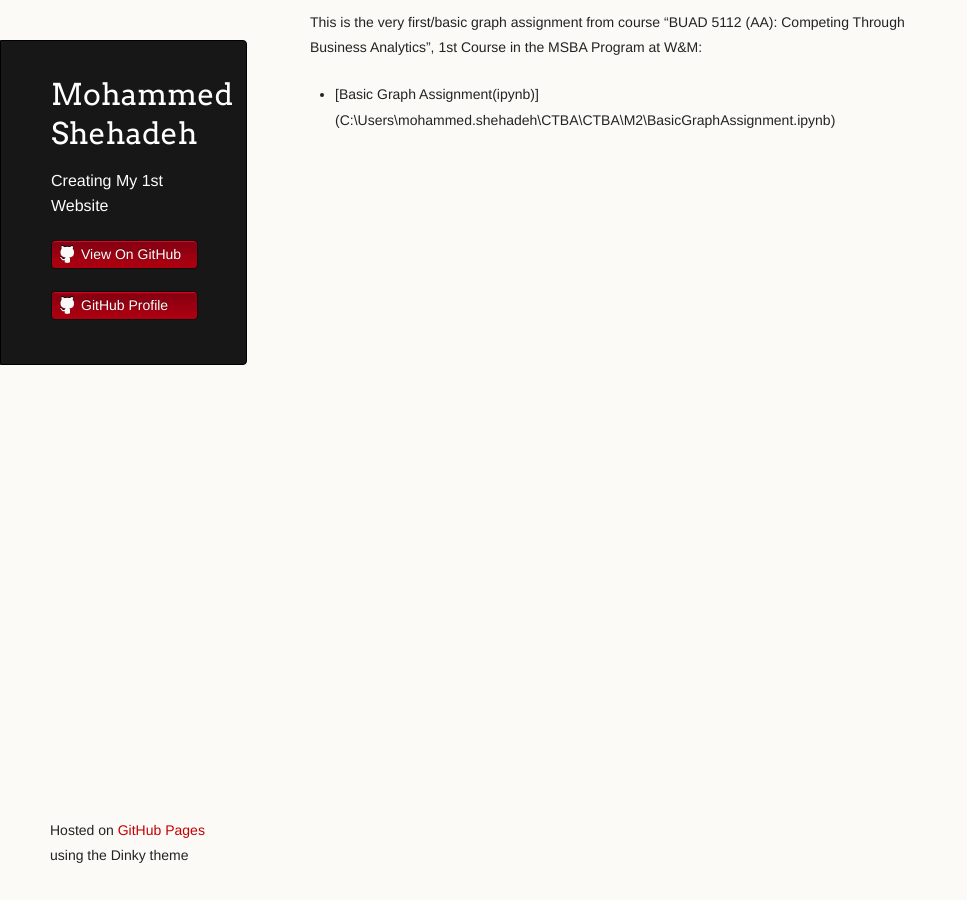
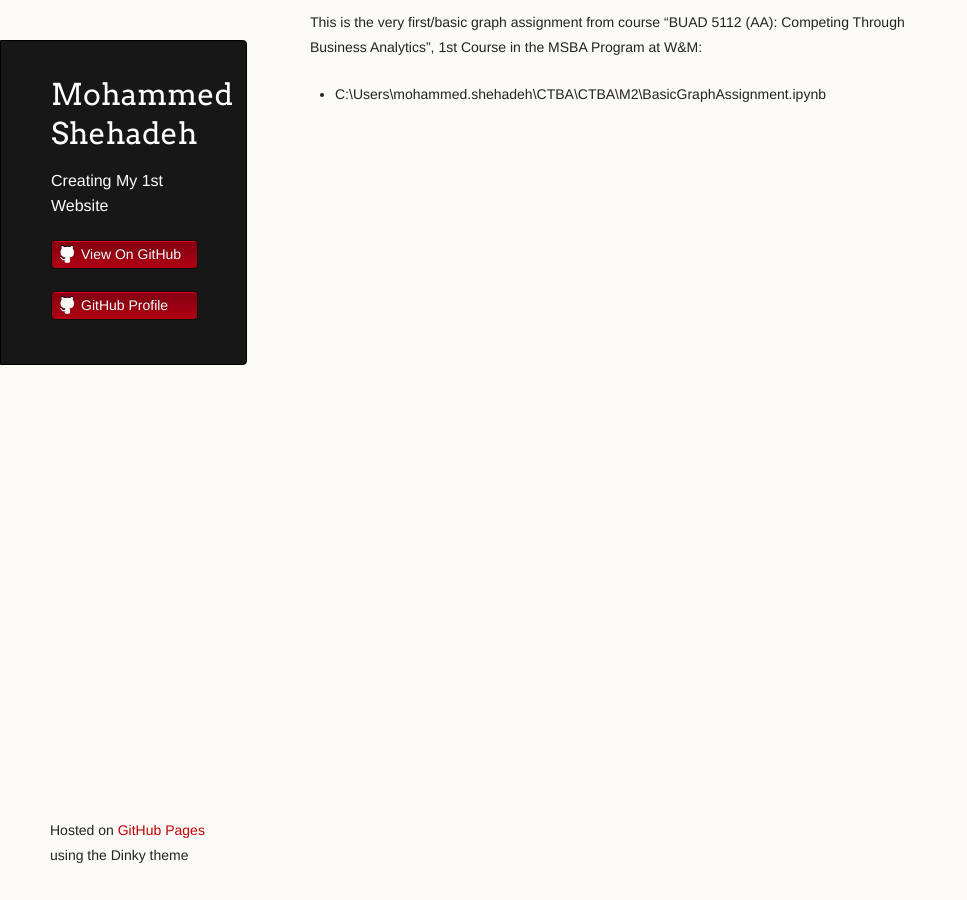
Before and after one commit to mashehadeh/mashehadeh.github.io, a Jekyll site: the page built from BasicGraph/index.md, in a window 1280 px wide. Shown: the whole page, without its empty margins (0-967 px from the left). Built offline with Jekyll 4.4.1, drawn with Linux system fonts in a browser that asks for light colours; our own code applies the rules of GitHub Pages for plain Markdown files.

Commit message:
Update index.md

```diff
--- a/BasicGraph/index.md
+++ b/BasicGraph/index.md
@@ -5,4 +5,4 @@
 
 This is the very first/basic graph assignment from course "BUAD 5112 (AA): Competing Through Business Analytics", 1st Course in the MSBA Program at W&M:
 
-- [Basic Graph Assignment(ipynb)] (C:\\Users\\mohammed.shehadeh\\CTBA\\CTBA\\M2\\BasicGraphAssignment.ipynb)
+- C:\\Users\\mohammed.shehadeh\\CTBA\\CTBA\\M2\\BasicGraphAssignment.ipynb
```
